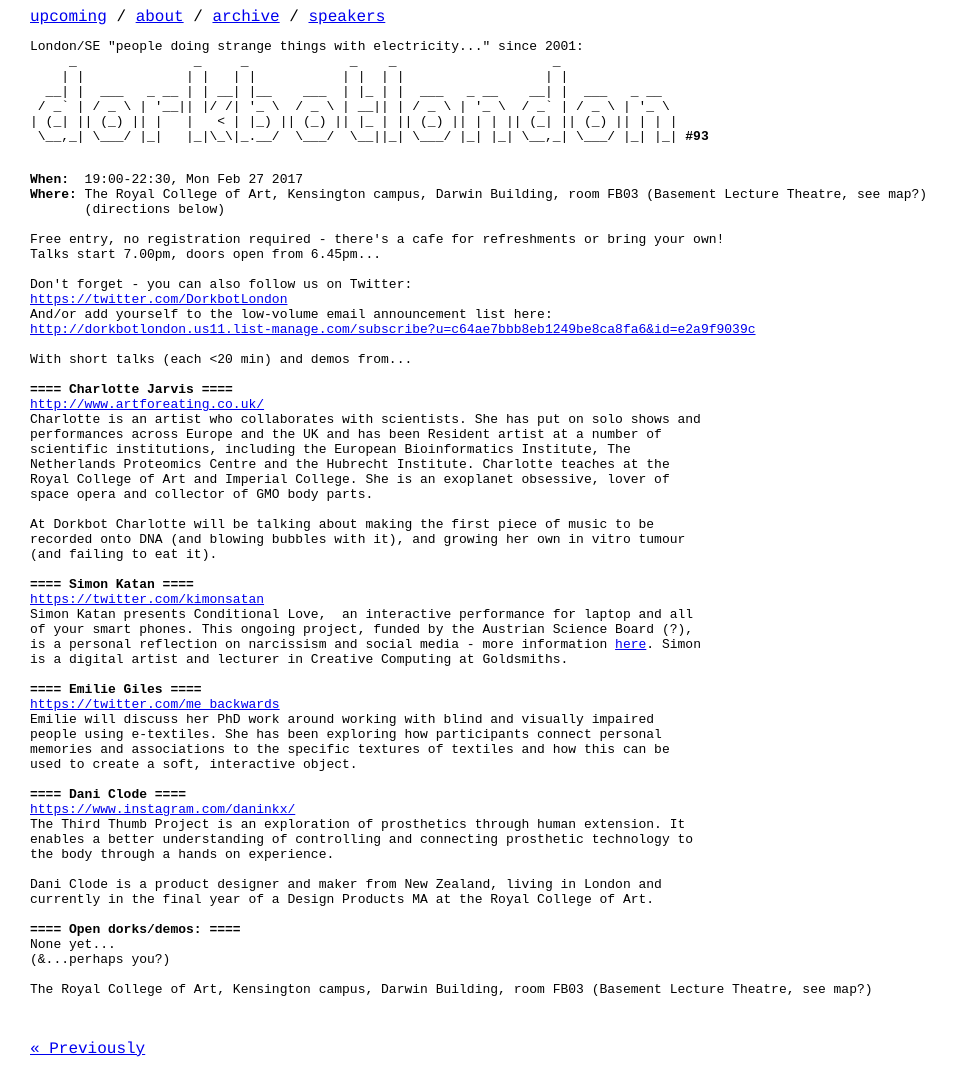
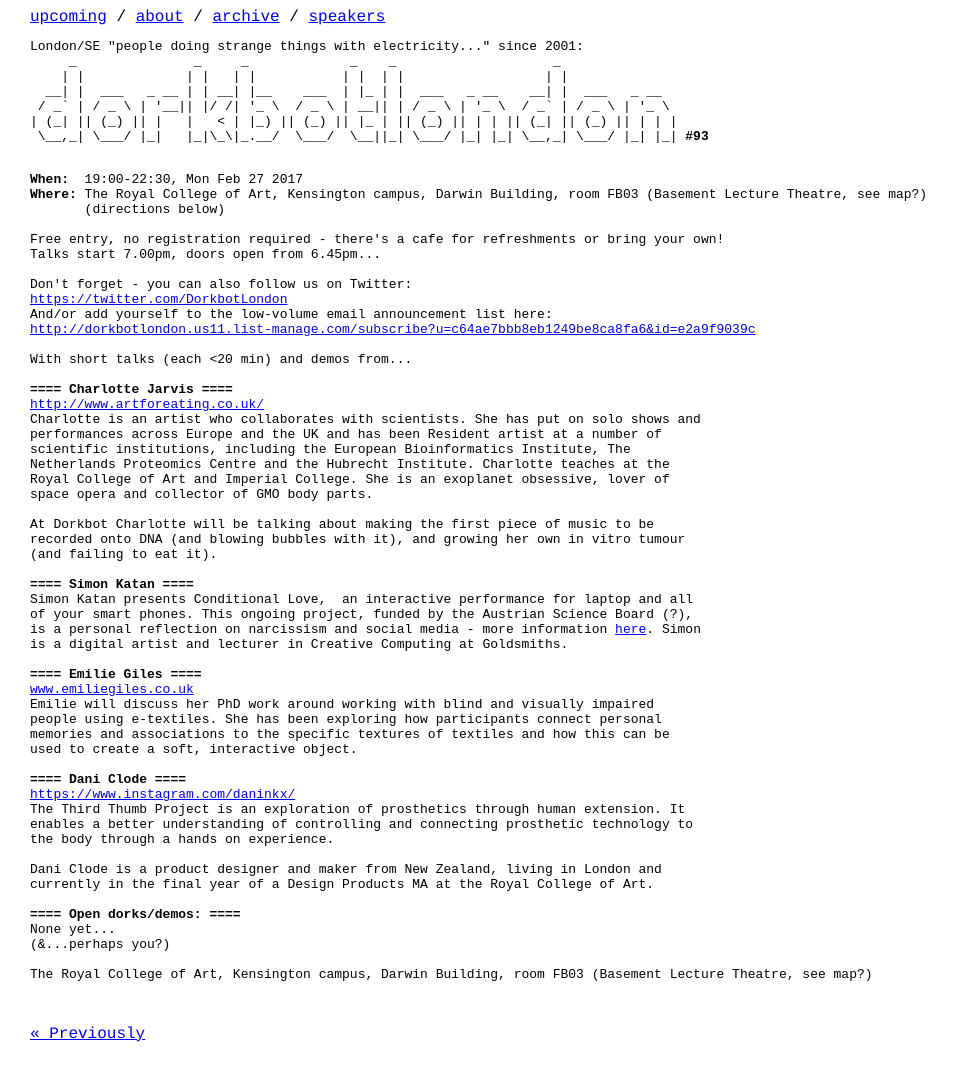
Before and after one commit to dorkbotlondon/dorkbotlondon.github.io, a Jekyll site: the page built from _posts/2017-02-27-93.html, in a window 1280 px wide. Shown: the whole page, without its empty margins (0-958 px from the left). Built offline with Jekyll 4.4.1, drawn with Linux system fonts in a browser that asks for light colours; Markdown is read by kramdown in place of the engine named in the settings.

Commit message:
Update 2017-02-27-93.html
fixed speaker links, removed extra twitter accounts

```diff
--- a/_posts/2017-02-27-93.html
+++ b/_posts/2017-02-27-93.html
@@ -34,7 +34,6 @@ recorded onto DNA (and blowing bubbles with it), and growing her own in vitro tu
 (and failing to eat it).
 
 <b>==== Simon Katan ====</b>
-<a href="https://twitter.com/kimonsatan">https://twitter.com/kimonsatan</a>
 Simon Katan presents Conditional Love,  an interactive performance for laptop and all
 of your smart phones. This ongoing project, funded by the Austrian Science Board (?),
 is a personal reflection on narcissism and social media - more information <a
@@ -42,7 +41,7 @@ href="http://bit.ly/1Gb8pUt">here</a>. Simon
 is a digital artist and lecturer in Creative Computing at Goldsmiths.
 
 <b>==== Emilie Giles ====</b>
-<a href="https://twitter.com/me_backwards">https://twitter.com/me_backwards</a>
+<a href="www.emiliegiles.co.uk">www.emiliegiles.co.uk</a>
 Emilie will discuss her PhD work around working with blind and visually impaired
 people using e-textiles. She has been exploring how participants connect personal
 memories and associations to the specific textures of textiles and how this can be
```
